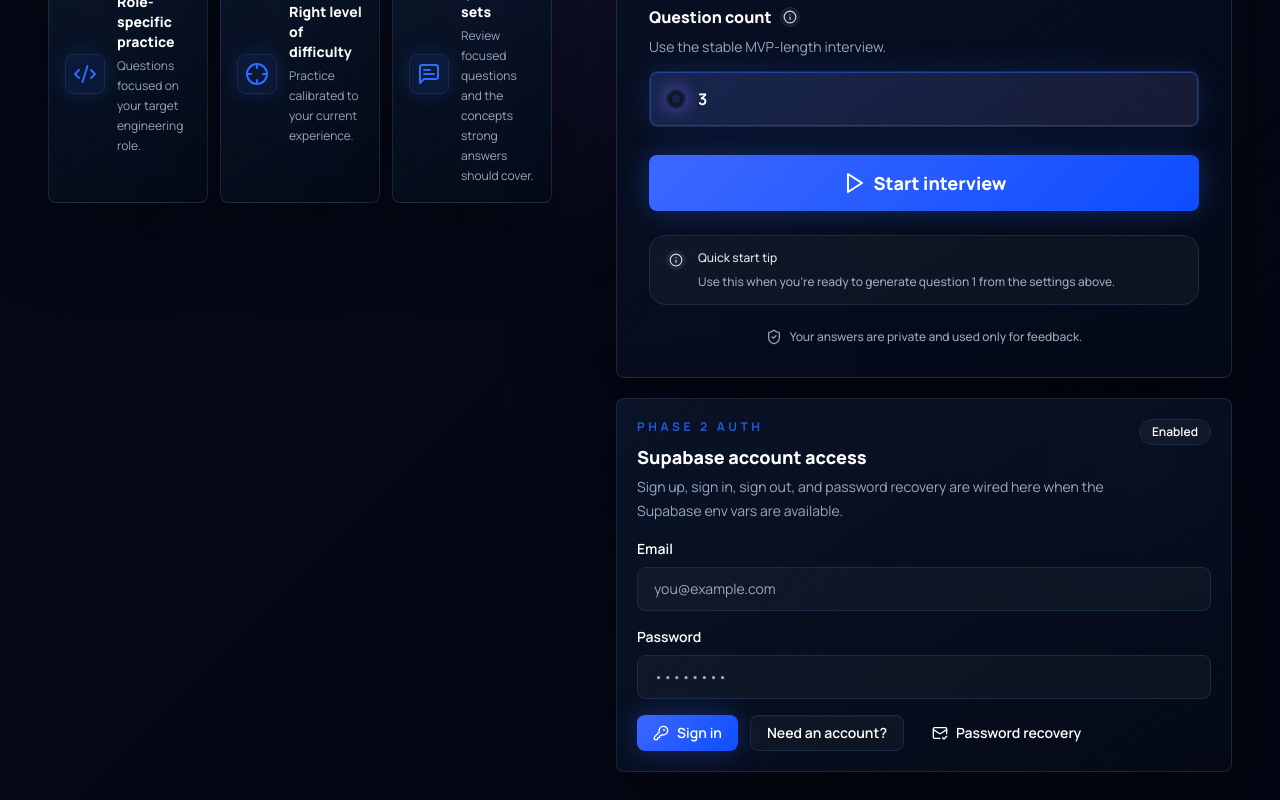
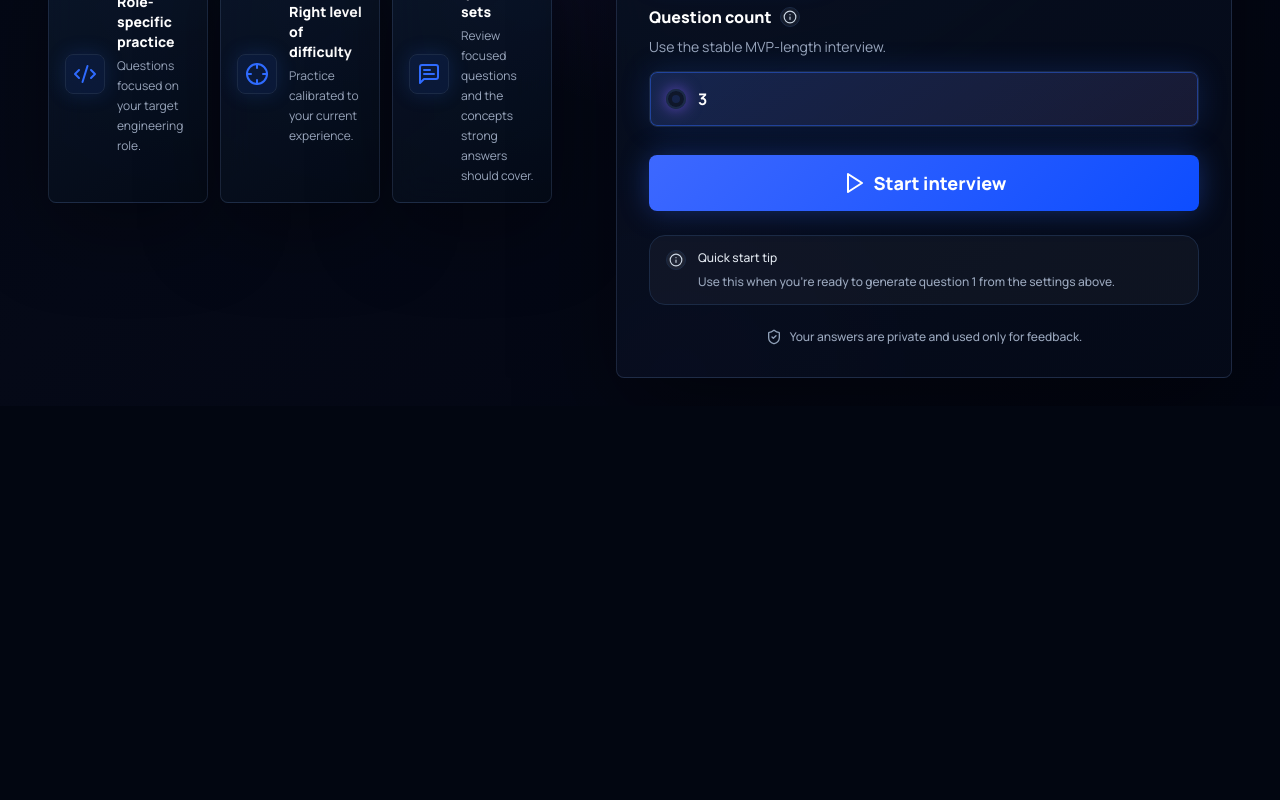
Before and after one commit to Avivmorad/InterviewPilot-AI, a React (Vite) app in the folder client/: page / in a window 1280 px wide. Shown: the part 837-1637 px from the top of the page. After the commit the page ends 1243 px from the top, so only its background shows below. Built offline with nearby package versions, Linux system fonts and the light colour scheme; no server answers.

Commit message:
removed signin system for mvp

```diff
--- a/client/src/App.tsx
+++ b/client/src/App.tsx
@@ -1,5 +1,4 @@
-import { useEffect, useMemo, useRef, useState } from 'react'
-import { SupabaseAuthPanel } from '@/components/auth/supabase-auth-panel'
+import { useEffect, useRef, useState } from 'react'
 import { AppLayout } from '@/components/layout/app-layout'
 import { HomePage } from '@/pages/home-page'
 import { getFinalReportPreparationState } from '@/components/interview/report-flow'
@@ -8,12 +7,6 @@
   getApiHealth,
   InterviewApiError,
 } from '@/services/interview-api'
-import {
-  createSupabaseBrowserClient,
-} from '@/supabase/client'
-import {
-  hasSupabaseClientEnvironment,
-} from '@/supabase/config'
 import type {
   ApiConnectionStatus,
   CreateInterviewResponse,
@@ -39,31 +32,6 @@
   const [isLoading, setIsLoading] = useState(false)
   const [apiConnectionStatus, setApiConnectionStatus] =
     useState<ApiConnectionStatus>('checking')
-  const supabaseEnabled = hasSupabaseClientEnvironment()
-  const { client: supabaseClient, error: supabaseError } = useMemo(() => {
-    if (!supabaseEnabled) {
-      return {
-        client: null,
-        error: '',
-      }
-    }
-
-    try {
-      return {
-        client: createSupabaseBrowserClient(),
-        error: '',
-      }
-    } catch (supabaseEnvironmentError) {
-      return {
-        client: null,
-        error:
-          supabaseEnvironmentError instanceof Error
-            ? 'Supabase auth is not available because the browser env is invalid.'
-            : 'Supabase auth is not available right now.',
-      }
-    }
-  }, [supabaseEnabled])
-
   useEffect(() => {
     interviewResultsRef.current = interviewResults
   }, [interviewResults])
@@ -245,13 +213,6 @@
         savedConfig={savedConfig}
         reportError={reportError}
         setupResetKey={setupResetKey}
-        supabaseAuth={
-          <SupabaseAuthPanel
-            client={supabaseClient}
-            configurationError={supabaseError || null}
-            isConfigured={supabaseEnabled}
-          />
-        }
         sessionRef={sessionRef}
         setupRef={setupRef}
       />
--- a/client/src/pages/home-page.tsx
+++ b/client/src/pages/home-page.tsx
@@ -7,7 +7,7 @@
   Sparkles,
   RotateCcw,
 } from "lucide-react";
-import type { ReactNode, RefObject } from "react";
+import type { RefObject } from "react";
 
 import { FinalReport } from "@/components/interview/final-report";
 import { InterviewConfigForm } from "@/components/interview/interview-config-form";
@@ -36,7 +36,6 @@
   savedConfig: InterviewConfig | null;
   reportError: string;
   setupResetKey: number;
-  supabaseAuth: ReactNode;
   sessionRef: RefObject<HTMLElement | null>;
   setupRef: RefObject<HTMLDivElement | null>;
 };
@@ -76,7 +75,6 @@
   savedConfig,
   reportError,
   setupResetKey,
-  supabaseAuth,
   sessionRef,
   setupRef,
 }: HomePageProps) {
@@ -138,8 +136,6 @@
             onSubmit={onStartInterview}
           />
           {savedConfig ? <SavedConfigSummary config={savedConfig} /> : null}
-          {supabaseAuth}
-
           {isLoading ? (
             <section
               aria-live="polite"
```
